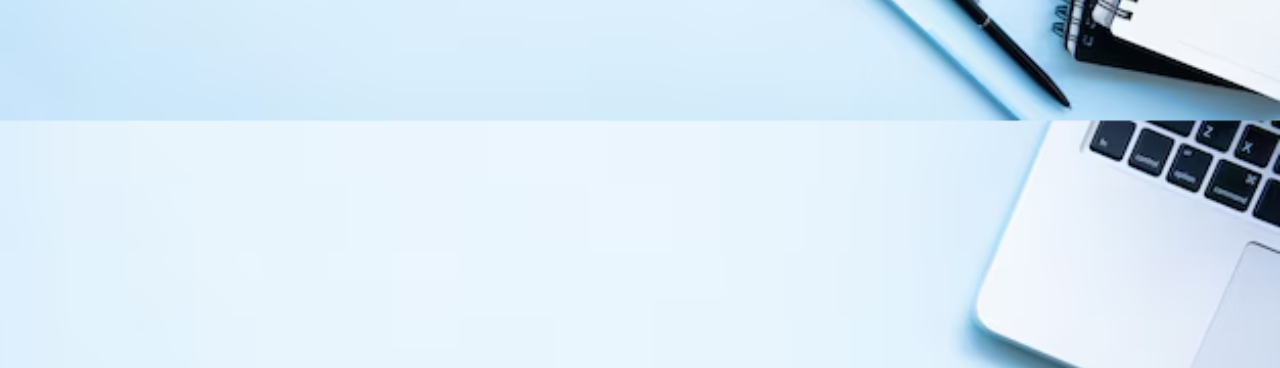
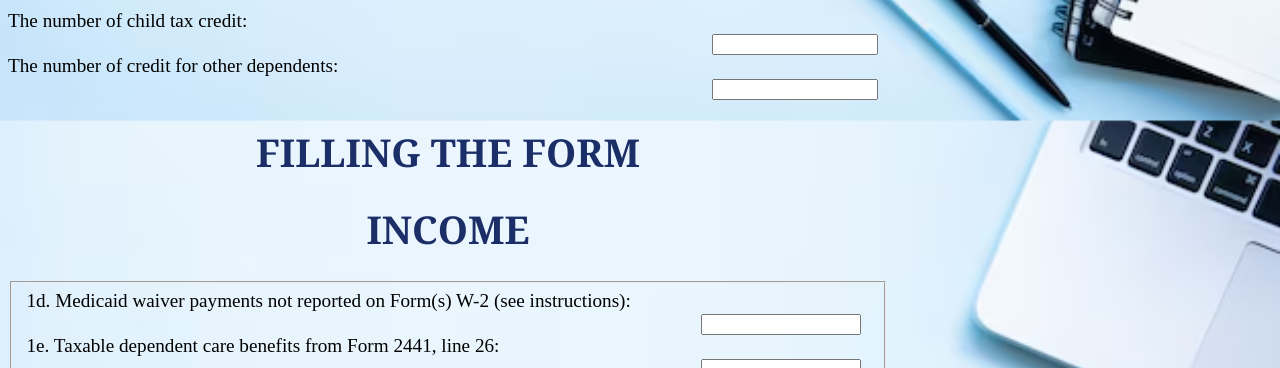
Before and after one commit to ngtr99/income-tax-calculator, a plain HTML site: page index.html in a window 1280 px wide. Shown: the part 732-1100 px from the top of the page. Drawn offline with Linux system fonts and the light colour scheme.

```diff
--- a/styles.css
+++ b/styles.css
@@ -9,8 +9,7 @@ body {
     overflow-y: auto;
     padding-right: 30%;
     font-size: 1.5vw;
-    transform: scale(0.1);
-    transform-origin: 0% 0%;
+    zoom: normal;
 }
 
 
```
